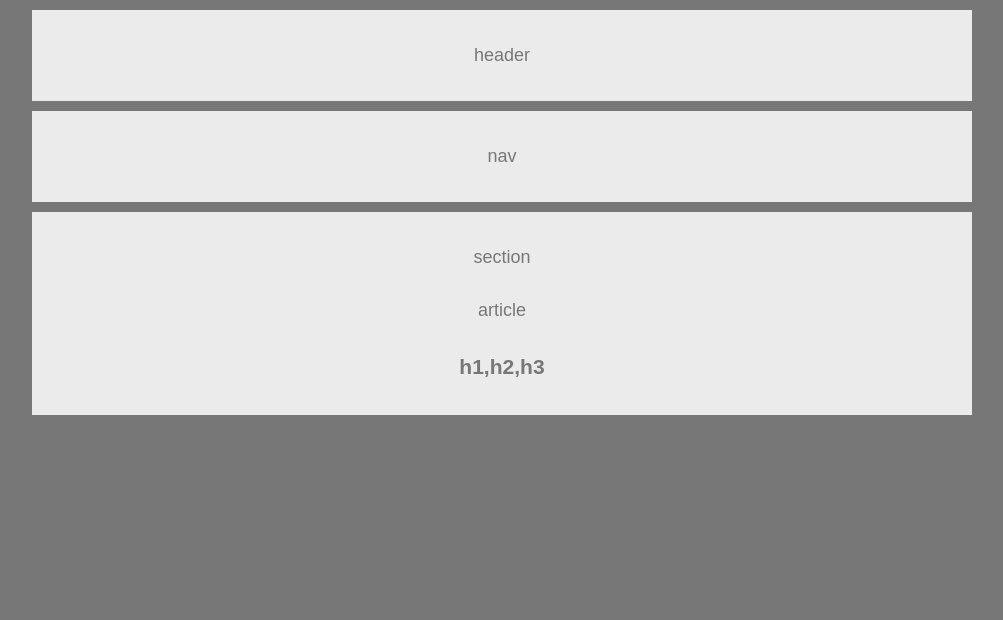
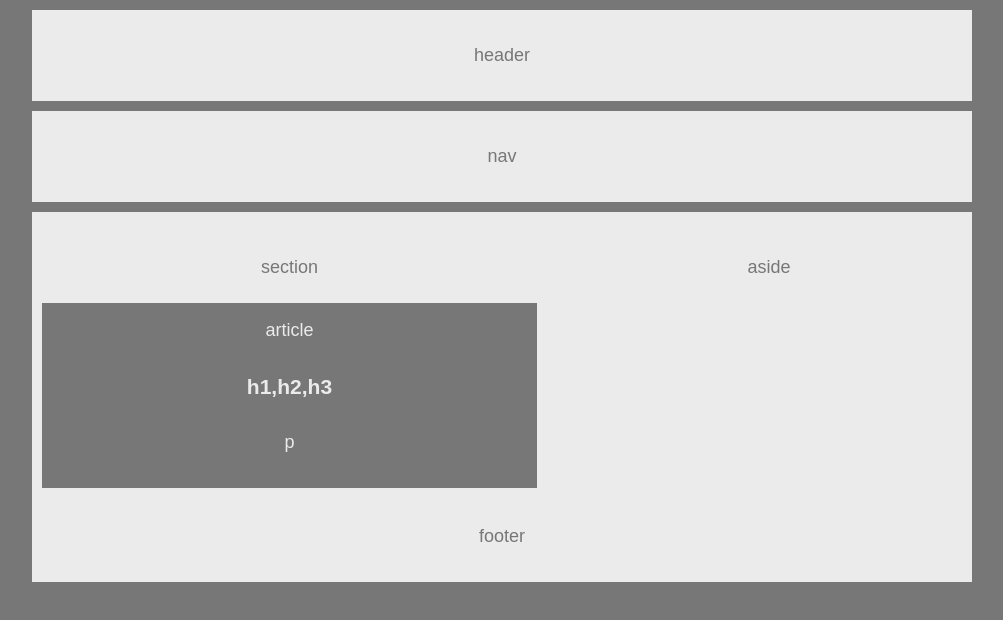
Before and after one commit to DPorter88/HW-Wireframe, a plain HTML site: page index.html in a window 1280 px wide. Shown: the whole page, without its empty margins (138-1141 px from the left). Drawn offline with Linux system fonts and the light colour scheme.

Commit message:
added footer to html and section aside to css

```diff
--- a/index.html
+++ b/index.html
@@ -24,7 +24,21 @@
      <article>
          <heading>article</heading>
          <h1>h1,h2,h3</h1>
+         <p>p</p>
      </article>
  </section>
+
+ <aside>
+     <heading>
+         <p>aside</p>
+     </heading>
+ </aside>
+
+ <div class="clear"></div>
+
+ <footer>
+     <p>footer</p>
+ </footer>
 </body>
+
 </html>
--- a/style.css
+++ b/style.css
@@ -17,5 +17,27 @@ footer {
     padding: 10px;
     margin: 10px;
     text-align: center;
-    background: #ebebeb
+    background: #ebebeb;
 }
+
+section {
+    display: block;
+    float: left;
+    width: 495px;
+    height: 267px;
+    overflow: hidden;
+}
+
+aside{
+    display: block;
+    float: left;
+    width: 40%;
+    height: 267px;
+    overflow: hidden;
+}
+
+article{
+    padding: 10px;
+    color: #ebebeb;
+    background: #777777
+}
```
